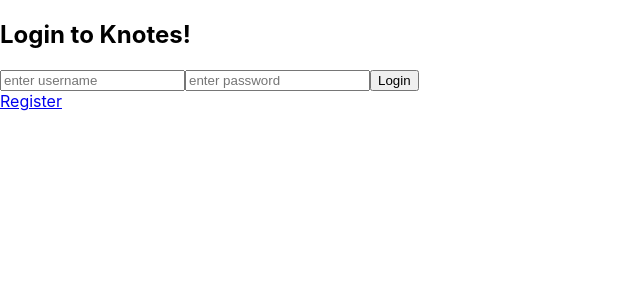
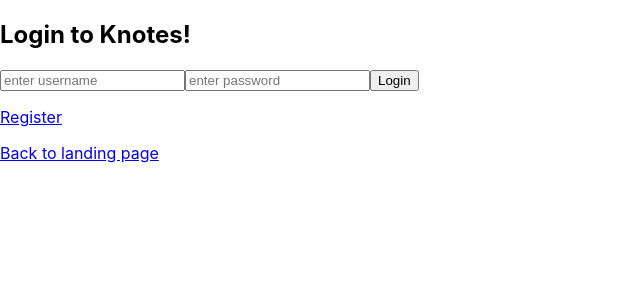
Before and after one commit to thinkful-ei25/knotes-client-sam-allister-mischa, a React (Create React App) app: page /login in a window 1280 px wide. Shown: the top 300 px of the page, without its empty margins (0-640 px from the left). Built offline with nearby package versions, Linux system fonts and the light colour scheme; no server answers.

Commit message:
added links to pages

```diff
--- a/src/components/login-page.js
+++ b/src/components/login-page.js
@@ -11,7 +11,8 @@ export function Login(props) {
     <Fragment>
       <h2>Login to Knotes!</h2>
       <Input />
-      <Link to='/register'>Register</Link>
+      <p><Link to='/register'>Register</Link></p>
+      <Link to="/">Back to landing page</Link>
     </Fragment>
 // two input fields --> username, password
   )
--- a/src/components/progress.js
+++ b/src/components/progress.js
@@ -24,6 +24,7 @@ class Progress extends React.Component {
     progressData.sort(compare);
     const progress = progressData.map((note, index)=>{
       let percentage = note.correct/(note.correct+note.incorrect);
+      percentage = percentage ? percentage : 0;
       return (
         <tr key={index}>
           <td>{note.note}</td>
--- a/src/components/registration-page.js
+++ b/src/components/registration-page.js
@@ -15,6 +15,7 @@ export function RegistrationPage(props) {
             <h2>Register for Knotes</h2>
             <RegistrationForm />
             <p>Already registered? <Link to="/login">Log In</Link></p>
+            <Link to="/">Back to landing page</Link>
         </div>
     );
 }
```
